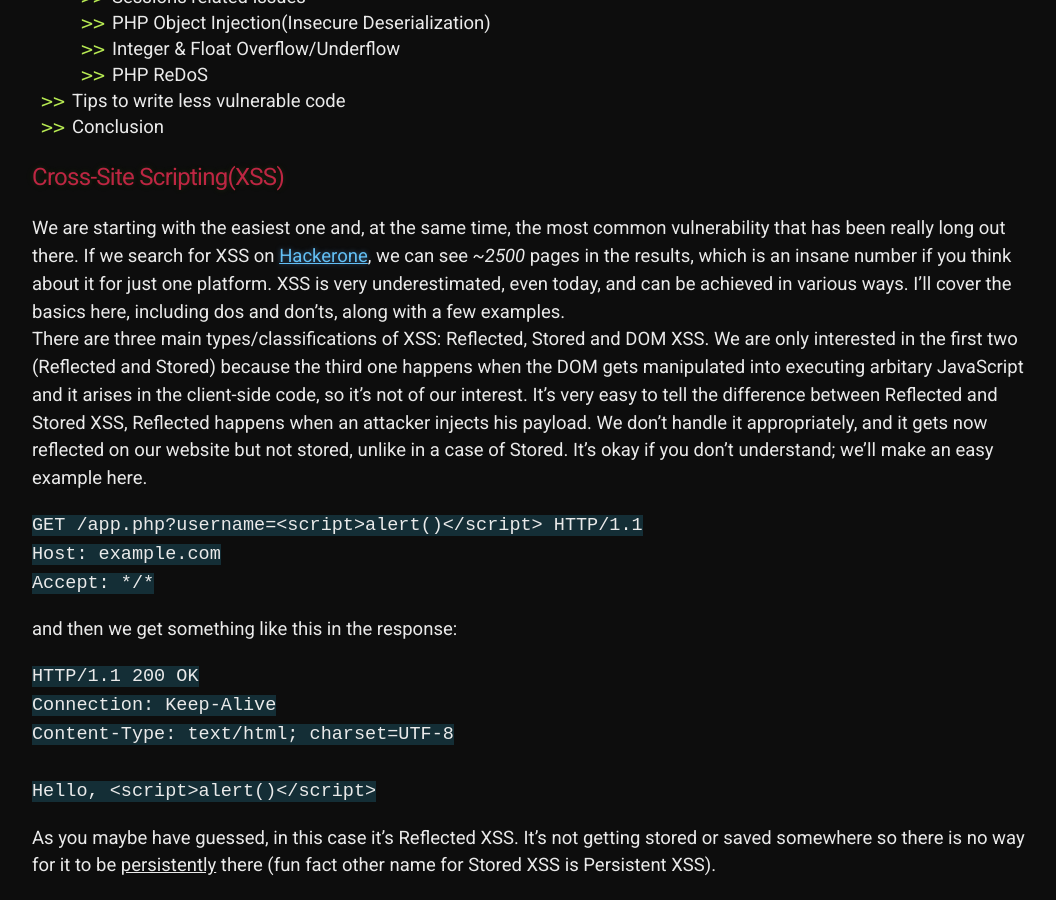
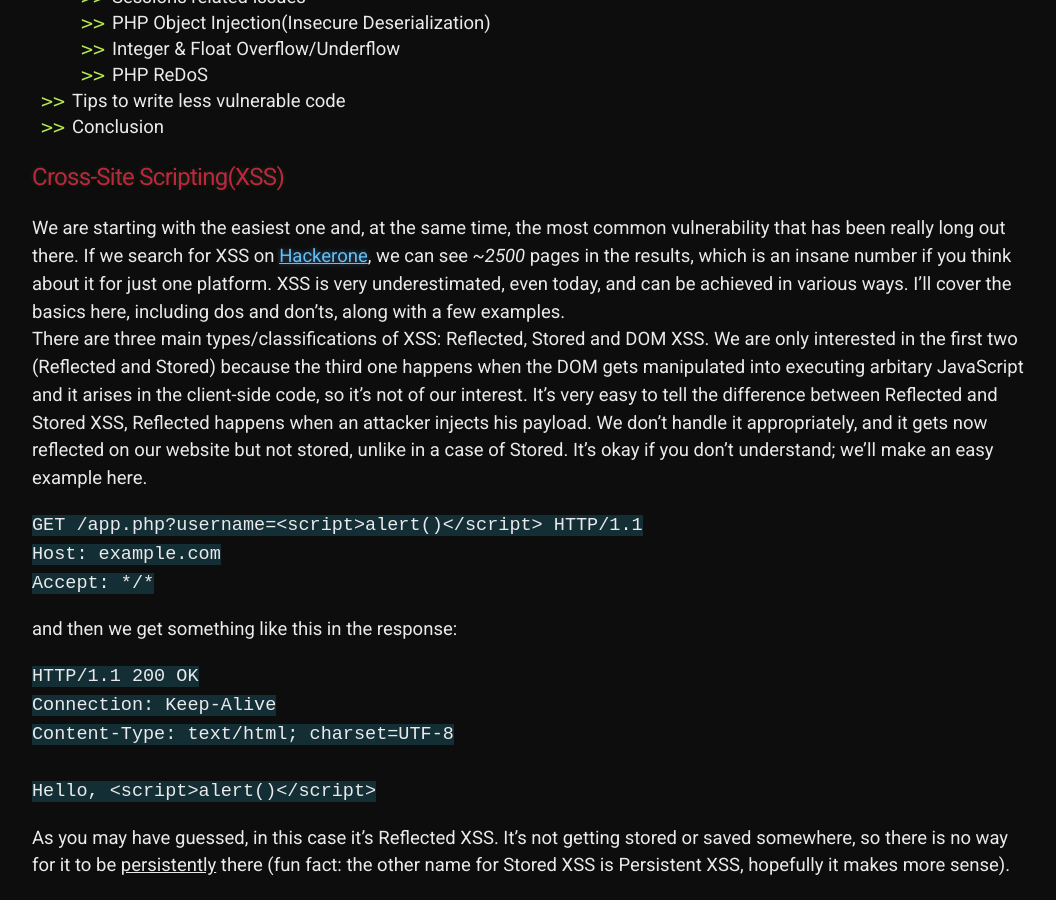
Before and after one commit to 20kilograma/blog, a Jekyll site: the page built from php-sec.md, in a window 1280 px wide and 900 px high, scrolled down 1417 px. Shown: the whole window, without its empty margins (108-1164 px from the left). Built offline with Jekyll 4.4.1, drawn with Linux system fonts in a browser that asks for light colours; some web fonts are replaced; our own code applies the rules of GitHub Pages for plain Markdown files.

Commit message:
Update php-sec.md

```diff
--- a/php-sec.md
+++ b/php-sec.md
@@ -52,4 +52,4 @@
 Hello, &lt;script>alert()&lt;/script><br>
 </code>
 
-As you maybe have guessed, in this case it's Reflected XSS. It's not getting stored or saved somewhere so there is no way for it to be <u>persistently</u> there (fun fact other name for Stored XSS is Persistent XSS).
+As you may have guessed, in this case it's Reflected XSS. It's not getting stored or saved somewhere, so there is no way for it to be <u>persistently</u> there (fun fact: the other name for Stored XSS is Persistent XSS, hopefully it makes more sense).
```
